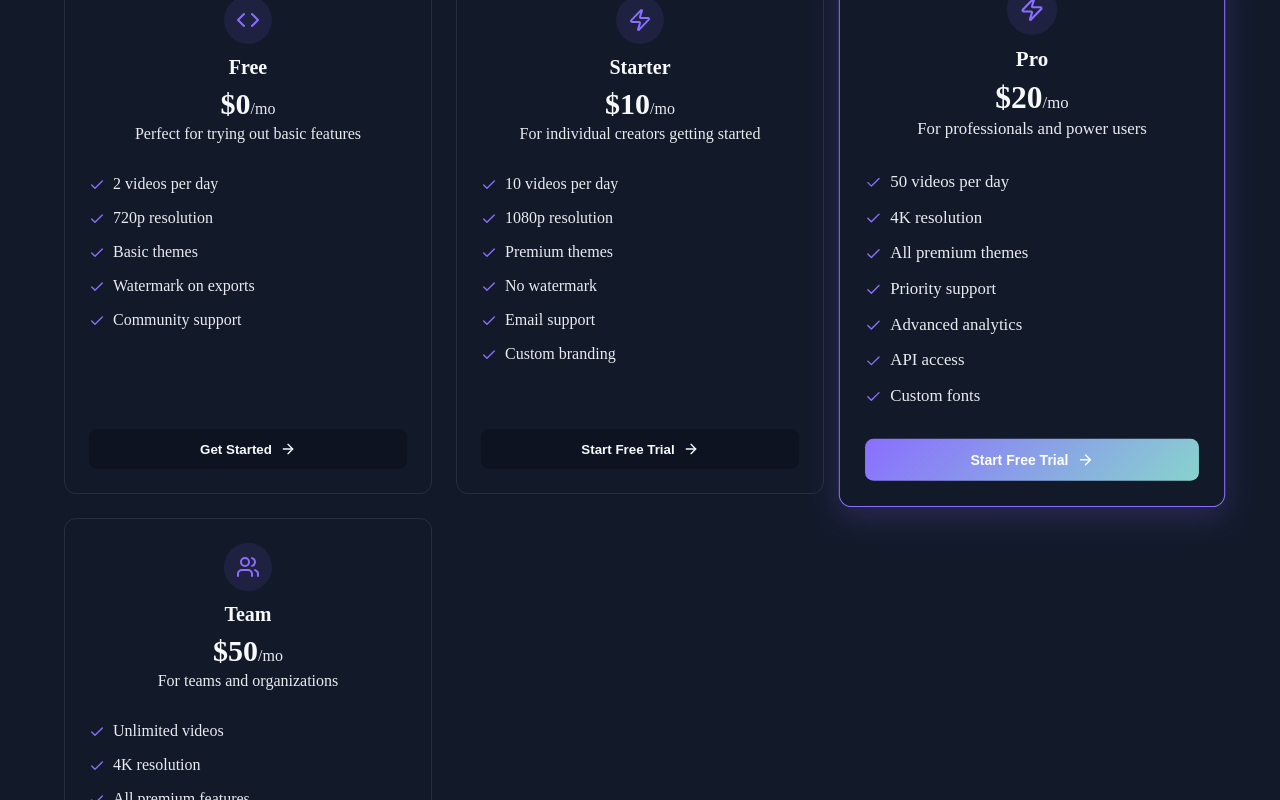
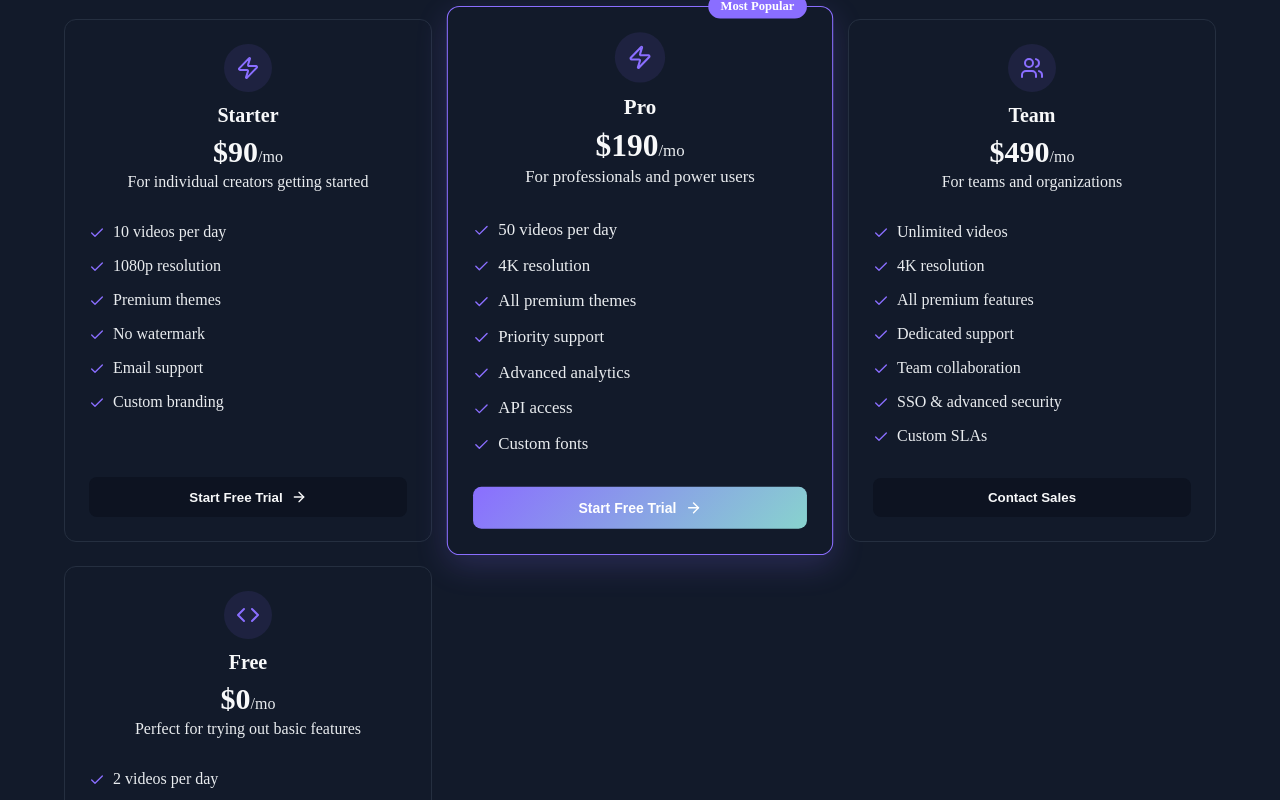
Before and after one commit to Udodirim5/code-to-video, a React (Vite) app: page /pricing in a window 1280 px wide. Shown: the part 260-1060 px from the top of the page. Built offline with nearby package versions, Linux system fonts and the light colour scheme.

Commit message:
update PricingPage component to adjust pricing for plans and reintroduce Free plan; enhance layout padding

```diff
--- a/src/pages/PricingPage.jsx
+++ b/src/pages/PricingPage.jsx
@@ -5,24 +5,10 @@ import styled from 'styled-components';
 const PricingPage = () => {
   const [billingCycle, setBillingCycle] = useState('monthly'); // Fixed: simple string state
   const plans = [
-    {
-      name: 'Free',
-      price: '0',
-      description: 'Perfect for trying out basic features',
-      cta: 'Get Started',
-      featured: false,
-      features: [
-        '2 videos per day',
-        '720p resolution',
-        'Basic themes',
-        'Watermark on exports',
-        'Community support'
-      ],
-      icon: <Code />
-    },
+
     {
       name: 'Starter',
-      price: billingCycle === 'yearly' ? '8' : '10',
+      price: billingCycle === 'yearly' ? '9' : '90',
       description: 'For individual creators getting started',
       cta: 'Start Free Trial',
       featured: false,
@@ -38,7 +24,7 @@ const PricingPage = () => {
     },
     {
       name: 'Pro',
-      price: billingCycle === 'yearly' ? '16' : '20',
+      price: billingCycle === 'yearly' ? '19' : '190',
       description: 'For professionals and power users',
       cta: 'Start Free Trial',
       featured: true,
@@ -55,7 +41,7 @@ const PricingPage = () => {
     },
     {
       name: 'Team',
-      price: billingCycle === 'yearly' ? '40' : '50',
+      price: billingCycle === 'yearly' ? '49' : '490',
       description: 'For teams and organizations',
       cta: 'Contact Sales',
       featured: false,
@@ -69,6 +55,21 @@ const PricingPage = () => {
         'Custom SLAs'
       ],
       icon: <Users />
+    },
+    {
+      name: 'Free',
+      price: '0',
+      description: 'Perfect for trying out basic features',
+      cta: 'Get Started',
+      featured: false,
+      features: [
+        '2 videos per day',
+        '720p resolution',
+        'Basic themes',
+        'Watermark on exports',
+        'Community support'
+      ],
+      icon: <Code />
     }
   ];
 
@@ -165,7 +166,7 @@ const PricingPage = () => {
 const PricingContainer = styled.div`
   max-width: 1200px;
   margin: 0 auto;
-  padding: var(--space-12) var(--space-6);
+  padding: var(--space-24) var(--space-6) var(--space-12);
 `;
 
 const PricingHeader = styled.div`
```
